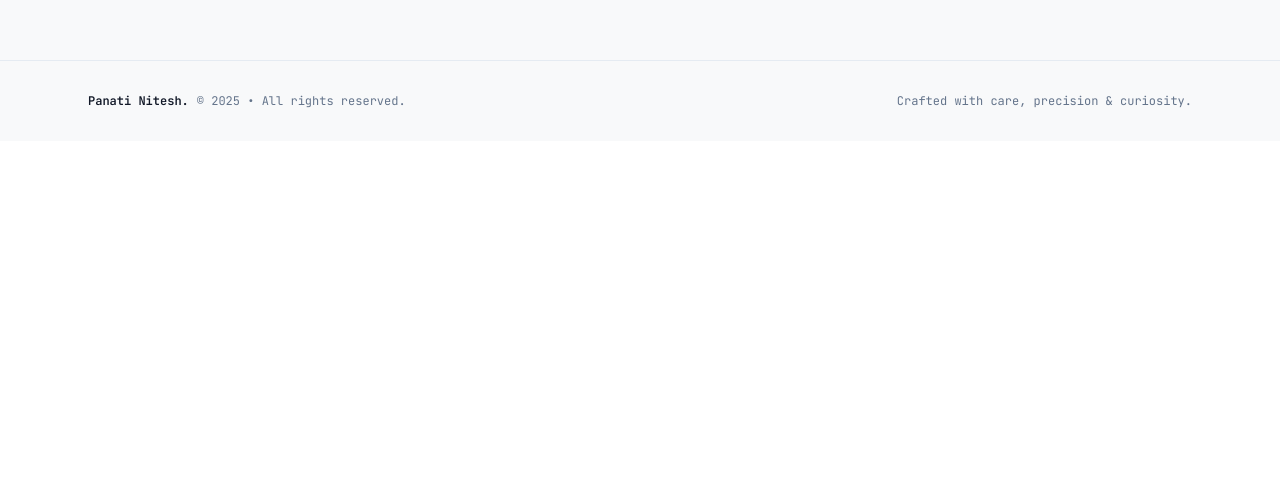
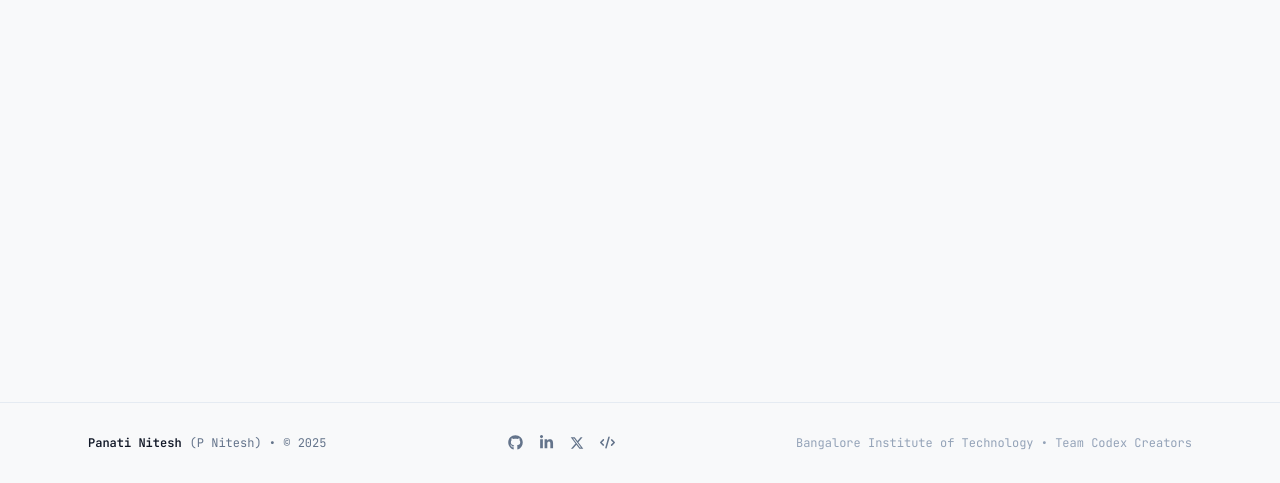
Before and after one commit to PanatiNitesh/Portfolio, a React (Create React App) app in the folder myself/: page / in a window 1280 px wide. Shown: the part 9090-9573 px from the top of the page. Before the commit the page ends 9231 px from the top, so only its background shows below. Built offline with nearby package versions, Linux system fonts and the light colour scheme.

Commit message:
feat(contact): add prominent LinkedIn and GitHub cards and footer social bar

```diff
--- a/myself/src/Components/Footer.js
+++ b/myself/src/Components/Footer.js
@@ -1,17 +1,60 @@
 import React from "react";
+import { socialMediaUrl } from "../Details";
+import { FaGithub, FaLinkedinIn, FaXTwitter, FaCode } from "react-icons/fa6";
 
 function Footer() {
   const currentYear = new Date().getFullYear();
+  const { linkdein, github, twitter, leetcode } = socialMediaUrl;
 
   return (
     <footer className="w-full py-8 bg-[#F8F9FA] dark:bg-[#121214] border-t border-slate-200/80 dark:border-white/5 transition-colors duration-300">
       <div className="container mx-auto max-w-6xl px-6 flex flex-col sm:flex-row items-center justify-between gap-4 text-xs font-mono text-slate-500 dark:text-stone-400">
         <div className="flex items-center gap-2">
-          <span className="font-bold text-[#111827] dark:text-white">Panati Nitesh.</span>
-          <span>© {currentYear} • All rights reserved.</span>
+          <span className="font-bold text-[#111827] dark:text-white">Panati Nitesh</span>
+          <span>(P Nitesh) • © {currentYear}</span>
         </div>
-        <p>
-          Crafted with care, precision & curiosity.
+
+        <div className="flex items-center gap-4 text-slate-500 dark:text-stone-400">
+          <a
+            href={github}
+            target="_blank"
+            rel="noopener noreferrer"
+            className="hover:text-[#111827] dark:hover:text-white transition-colors"
+            aria-label="GitHub"
+          >
+            <FaGithub size={15} />
+          </a>
+          <a
+            href={linkdein}
+            target="_blank"
+            rel="noopener noreferrer"
+            className="hover:text-[#0A66C2] transition-colors"
+            aria-label="LinkedIn"
+          >
+            <FaLinkedinIn size={15} />
+          </a>
+          <a
+            href={twitter}
+            target="_blank"
+            rel="noopener noreferrer"
+            className="hover:text-[#111827] dark:hover:text-white transition-colors"
+            aria-label="Twitter / X"
+          >
+            <FaXTwitter size={14} />
+          </a>
+          <a
+            href={leetcode}
+            target="_blank"
+            rel="noopener noreferrer"
+            className="hover:text-[#FFA116] transition-colors"
+            aria-label="LeetCode"
+          >
+            <FaCode size={15} />
+          </a>
+        </div>
+
+        <p className="text-slate-400 dark:text-stone-500">
+          Bangalore Institute of Technology • Team Codex Creators
         </p>
       </div>
     </footer>
--- a/myself/src/Pages/Contact.js
+++ b/myself/src/Pages/Contact.js
@@ -1,10 +1,11 @@
 import React from "react";
 import { Mail, ArrowRight, MessageSquare, Send } from "lucide-react";
-import { FaXTwitter } from "react-icons/fa6";
-import { contactDetails } from "../Details";
+import { FaXTwitter, FaLinkedinIn, FaGithub } from "react-icons/fa6";
+import { contactDetails, socialMediaUrl } from "../Details";
 
 const Contact = () => {
-  const { email, twitter } = contactDetails;
+  const { email } = contactDetails;
+  const { linkdein, github, twitter } = socialMediaUrl;
 
   return (
     <main className="min-h-screen bg-transparent pt-12 md:pt-16 pb-12 md:pb-16 px-4 md:px-8 overflow-x-hidden">
@@ -19,7 +20,7 @@ const Contact = () => {
             Get in Touch
           </h2>
           <p className="text-slate-600 dark:text-stone-400 text-sm md:text-base leading-relaxed max-w-xl mx-auto pt-2 px-2">
-            Whether you have an opportunity, a technical collaboration, or simply want to connect, my inbox is always open.
+            Whether you have an opportunity, a technical collaboration, or simply want to connect, I'm always open to connecting.
           </p>
         </div>
         <div className="w-12 h-1 bg-blue-600 dark:bg-blue-400 mx-auto rounded-full mt-6"></div>
@@ -28,6 +29,56 @@ const Contact = () => {
       {/* --- CONTACT GRID --- */}
       <section className="container mx-auto max-w-5xl px-2 md:px-0">
         <div className="grid grid-cols-1 md:grid-cols-2 gap-6 md:gap-8">
+
+          {/* LinkedIn Card */}
+          <a
+            href={linkdein}
+            target="_blank"
+            rel="noopener noreferrer"
+            className="group relative p-8 md:p-10 rounded-[2.5rem] bg-white dark:bg-[#18181B] border border-slate-200/90 dark:border-white/10 hover:border-[#0A66C2] dark:hover:border-[#0A66C2]/60 transition-all duration-500 overflow-hidden shadow-sm hover:shadow-xl"
+          >
+            <div className="relative z-10 flex flex-col h-full">
+              <div className="w-14 h-14 rounded-2xl bg-slate-100 dark:bg-white/5 border border-slate-200 dark:border-white/10 flex items-center justify-center text-[#0A66C2] dark:text-[#3880c9] mb-6 group-hover:scale-110 transition-transform duration-300">
+                <FaLinkedinIn size={24} />
+              </div>
+              <h3 className="text-xl md:text-2xl font-bold mb-2 text-[#111827] dark:text-white">LinkedIn</h3>
+              <p className="text-slate-500 dark:text-stone-400 text-xs md:text-sm mb-8">Connect professionally, follow hackathon achievements, and explore career collaborations.</p>
+
+              <div className="mt-auto flex items-center justify-between gap-2">
+                <span className="text-sm md:text-base font-mono text-slate-800 dark:text-stone-200 group-hover:text-[#0A66C2] dark:group-hover:text-[#3880c9] transition-colors truncate">
+                  in/nitesh-reddy-dev
+                </span>
+                <div className="w-9 h-9 rounded-full border border-slate-300 dark:border-white/10 flex items-center justify-center text-slate-600 dark:text-stone-300 group-hover:bg-[#0A66C2] group-hover:border-[#0A66C2] group-hover:text-white transition-all duration-300 shrink-0">
+                   <ArrowRight size={13} />
+                </div>
+              </div>
+            </div>
+          </a>
+
+          {/* GitHub Card */}
+          <a
+            href={github}
+            target="_blank"
+            rel="noopener noreferrer"
+            className="group relative p-8 md:p-10 rounded-[2.5rem] bg-white dark:bg-[#18181B] border border-slate-200/90 dark:border-white/10 hover:border-slate-800 dark:hover:border-white/40 transition-all duration-500 overflow-hidden shadow-sm hover:shadow-xl"
+          >
+            <div className="relative z-10 flex flex-col h-full">
+              <div className="w-14 h-14 rounded-2xl bg-slate-100 dark:bg-white/5 border border-slate-200 dark:border-white/10 flex items-center justify-center text-[#111827] dark:text-white mb-6 group-hover:scale-110 transition-transform duration-300">
+                <FaGithub size={24} />
+              </div>
+              <h3 className="text-xl md:text-2xl font-bold mb-2 text-[#111827] dark:text-white">GitHub</h3>
+              <p className="text-slate-500 dark:text-stone-400 text-xs md:text-sm mb-8">Inspect open-source repositories, AI pipelines, SIH winning code, and prototypes.</p>
+
+              <div className="mt-auto flex items-center justify-between gap-2">
+                <span className="text-sm md:text-base font-mono text-slate-800 dark:text-stone-200 group-hover:text-[#111827] dark:group-hover:text-white transition-colors truncate">
+                  github.com/PanatiNitesh
+                </span>
+                <div className="w-9 h-9 rounded-full border border-slate-300 dark:border-white/10 flex items-center justify-center text-slate-600 dark:text-stone-300 group-hover:bg-[#111827] dark:group-hover:bg-white group-hover:text-white dark:group-hover:text-black transition-all duration-300 shrink-0">
+                   <ArrowRight size={13} />
+                </div>
+              </div>
+            </div>
+          </a>
 
           {/* Email Card */}
           <a
@@ -39,7 +90,7 @@ const Contact = () => {
                 <Mail size={24} />
               </div>
               <h3 className="text-xl md:text-2xl font-bold mb-2 text-[#111827] dark:text-white">Direct Email</h3>
-              <p className="text-slate-500 dark:text-stone-400 text-xs md:text-sm mb-8">Available for software engineering roles & exciting collaborations.</p>
+              <p className="text-slate-500 dark:text-stone-400 text-xs md:text-sm mb-8">Available for software engineering roles, hackathons, and direct outreach.</p>
 
               <div className="mt-auto flex items-center justify-between gap-2">
                 <span className="text-sm md:text-base font-mono text-slate-800 dark:text-stone-200 group-hover:text-blue-600 dark:group-hover:text-blue-400 transition-colors truncate">
```
